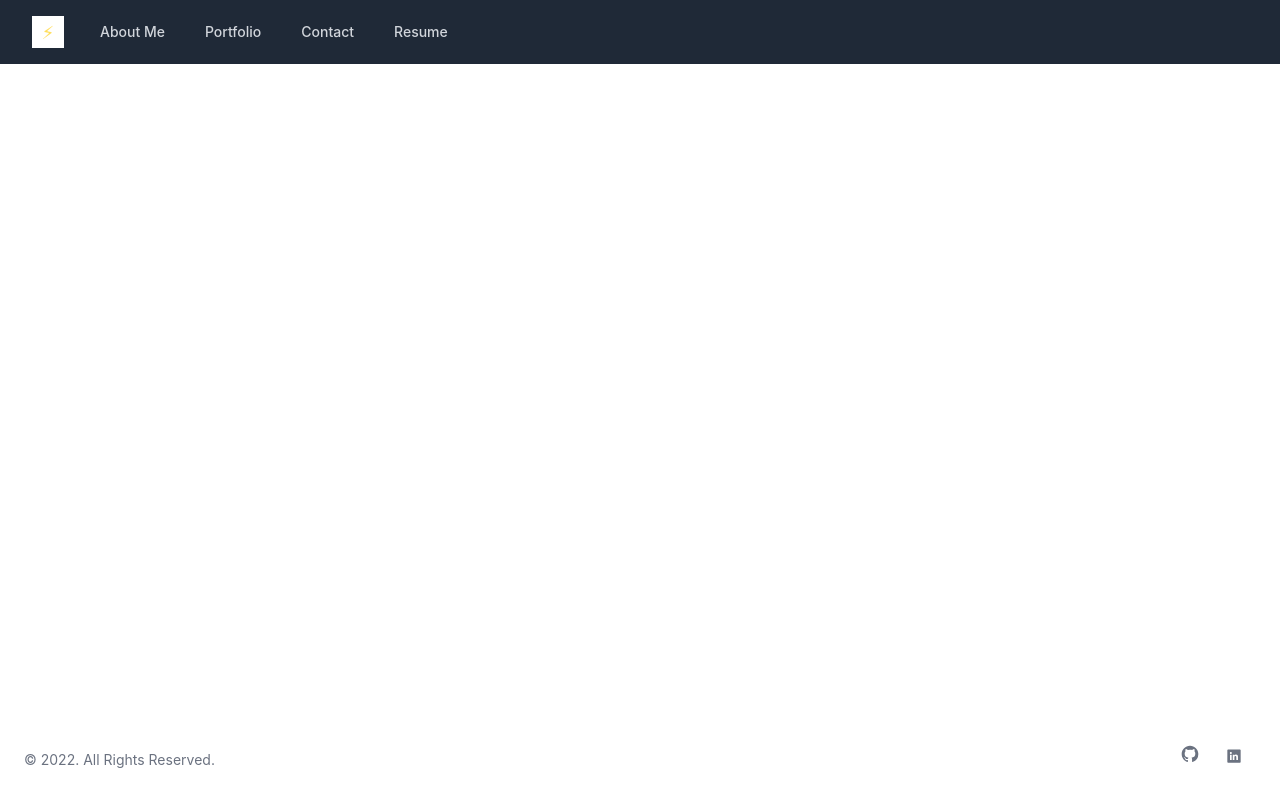
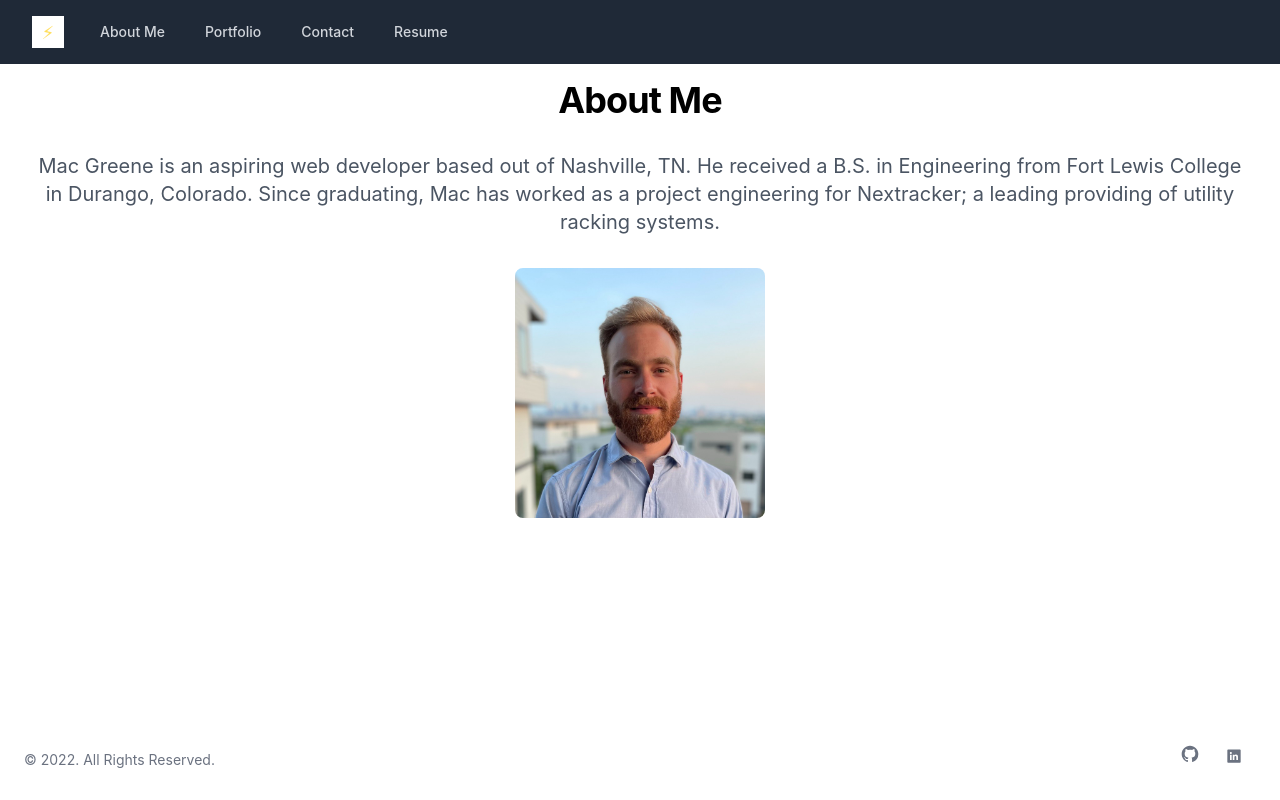
Before and after one commit to macgreene14/personal-portfolio, a React (Create React App) app: page / in a window 1280 px wide. Built offline with nearby package versions, Linux system fonts and the light colour scheme.

Commit message:
revised routing

```diff
--- a/src/App.js
+++ b/src/App.js
@@ -19,7 +19,7 @@ function App() {
     <>
       <Header />
       <Routes>
-        <Route path="/react-portfolio" element={<AboutMe />} />
+        <Route path="/" element={<AboutMe />} />
         <Route path="/about-me" element={<AboutMe />} />
         <Route path="/portfolio" element={<Portfolio />} />
         <Route path="/contact" element={<Contact />} />
```
